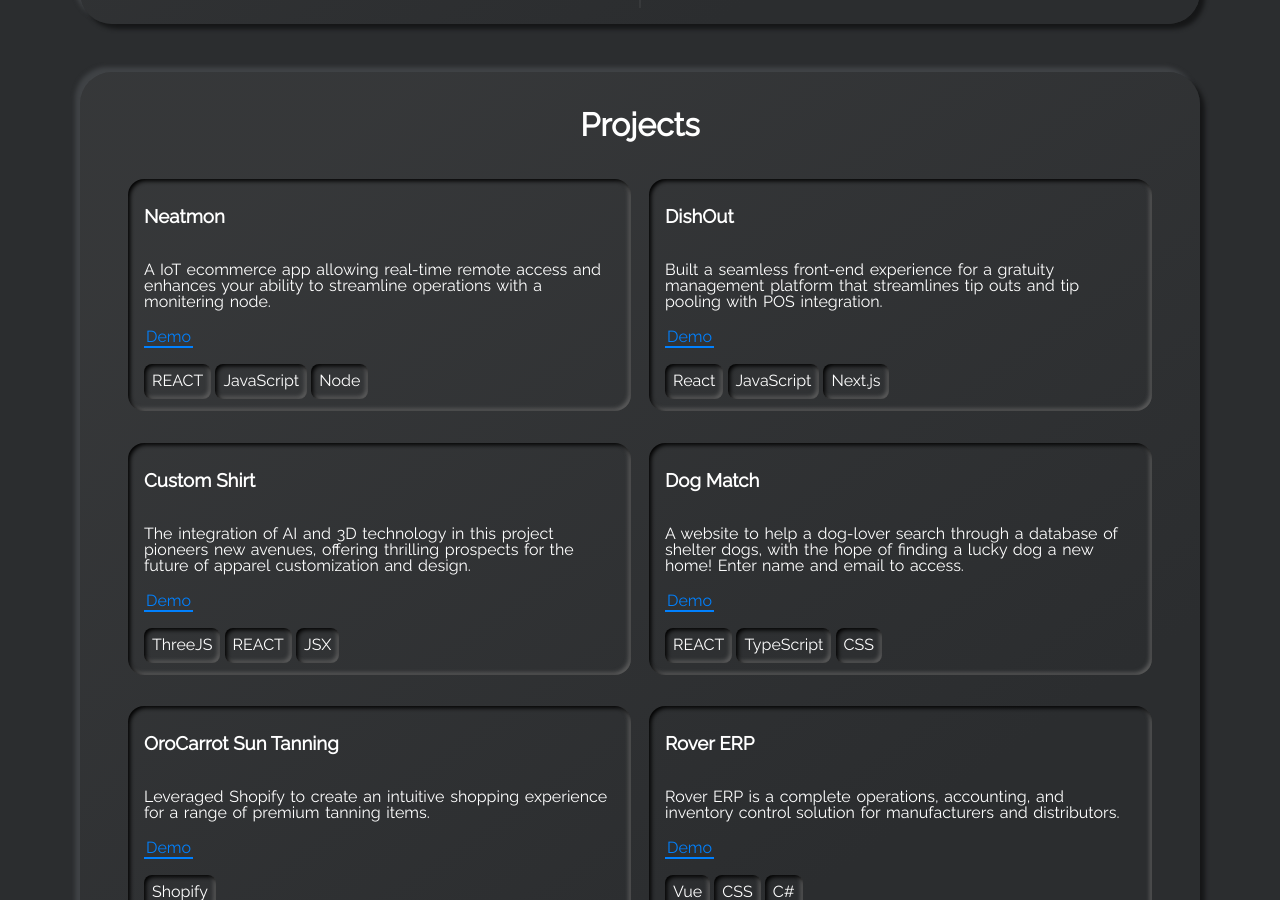
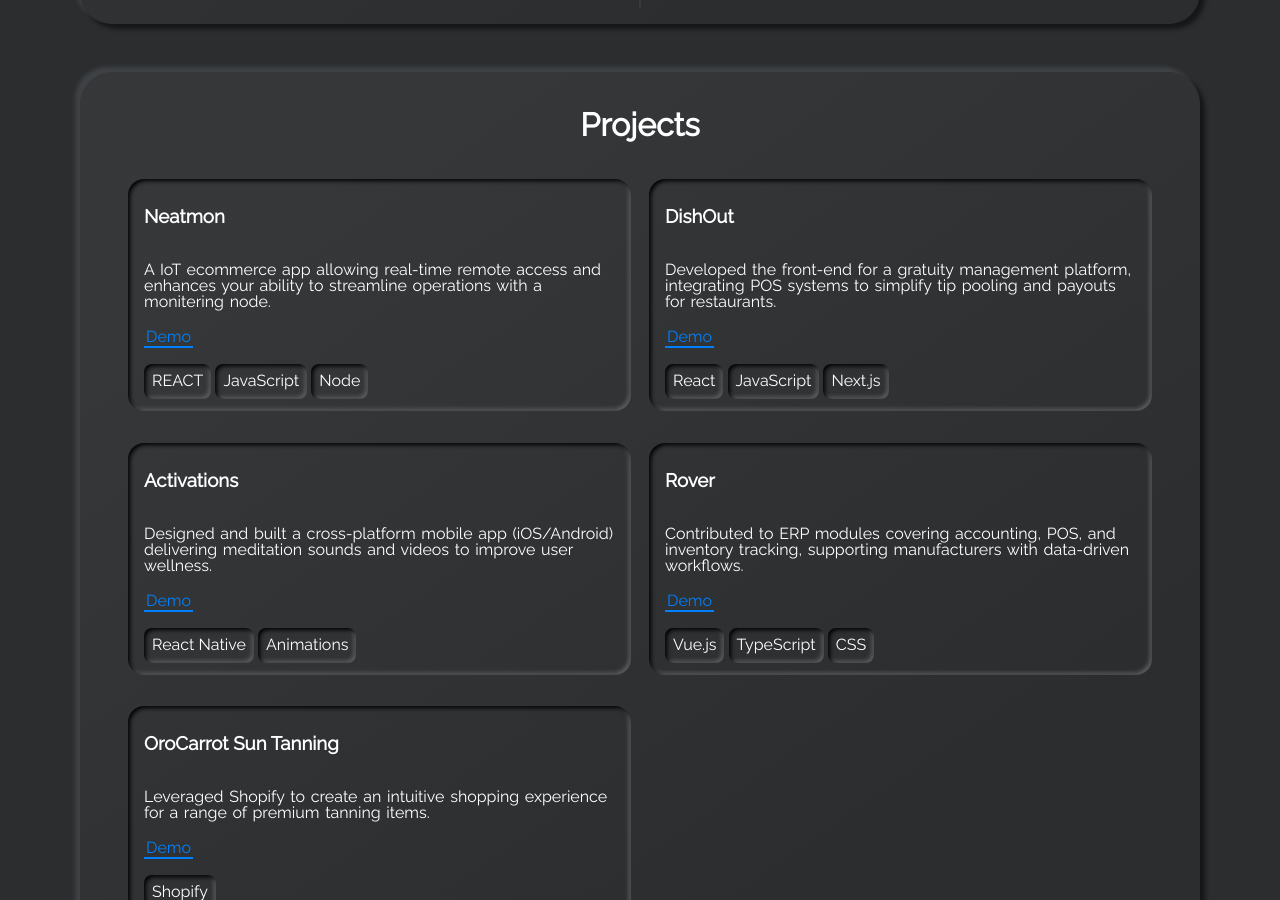
Before and after one commit to asadsidd16/asadportfolio, a Jekyll site: the page built from index.html, in a window 1280 px wide and 900 px high, scrolled down 2662 px. Built offline with Jekyll 4.4.1, drawn with Linux system fonts in a browser that asks for light colours.

Commit message:
Update projects.yml

```diff
--- a/_data/projects.yml
+++ b/_data/projects.yml
@@ -22,26 +22,25 @@
     - tag: Node
 
 - name: DishOut
-  descr: "Built a seamless front-end experience for a gratuity management platform that streamlines tip outs and tip pooling with POS integration."
+  descr: "Developed the front-end for a gratuity management platform, integrating POS systems to simplify tip pooling and payouts for restaurants."
   demo: https://mydishoutapp.com/
   tags:
     - tag: React
     - tag: JavaScript
     - tag: Next.js
 
-- name: Custom Shirt
-  descr: "The integration of AI and 3D technology in this project pioneers new avenues, offering thrilling prospects for the future of apparel customization and design."
-  demo: https://custom-shirt.netlify.app/
+- name: Activations
+  descr: "Designed and built a cross-platform mobile app (iOS/Android) delivering meditation sounds and videos to improve user wellness."
+  demo: https://www.activations.com/home
   tags:
-    - tag: ThreeJS
-    - tag: REACT
-    - tag: JSX
+    - tag: React Native
+    - tag: Animations
 
-- name: Dog Match
-  descr: "A website to help a dog-lover search through a database of shelter dogs, with the hope of finding a lucky dog a new home! Enter name and email to access."
-  demo: https://fetch-dog-adoption.netlify.app/
+- name: Rover
+  descr: "Contributed to ERP modules covering accounting, POS, and inventory tracking, supporting manufacturers with data-driven workflows."
+  demo: https://www.roverdata.com/
   tags:
-    - tag: REACT
+    - tag: Vue.js
     - tag: TypeScript
     - tag: CSS
 
@@ -50,11 +49,3 @@
   demo: https://orocarrottanning.com/
   tags:
     - tag: Shopify
-
-- name: Rover ERP
-  descr: "Rover ERP is a complete operations, accounting, and inventory control solution for manufacturers and distributors."
-  demo: https://www.zumasys.com/
-  tags:
-    - tag: Vue
-    - tag: CSS
-    - tag: C#
```
